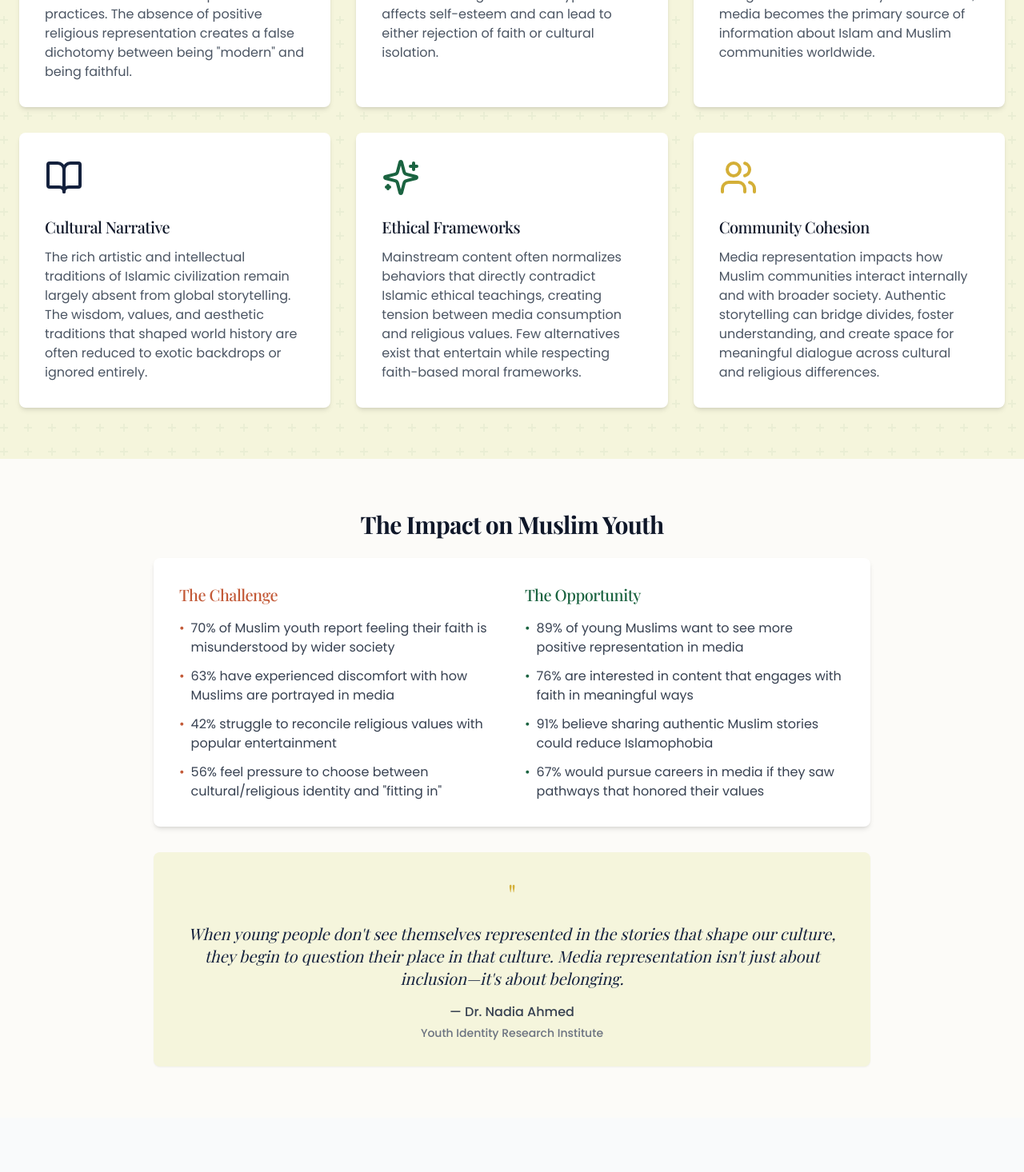
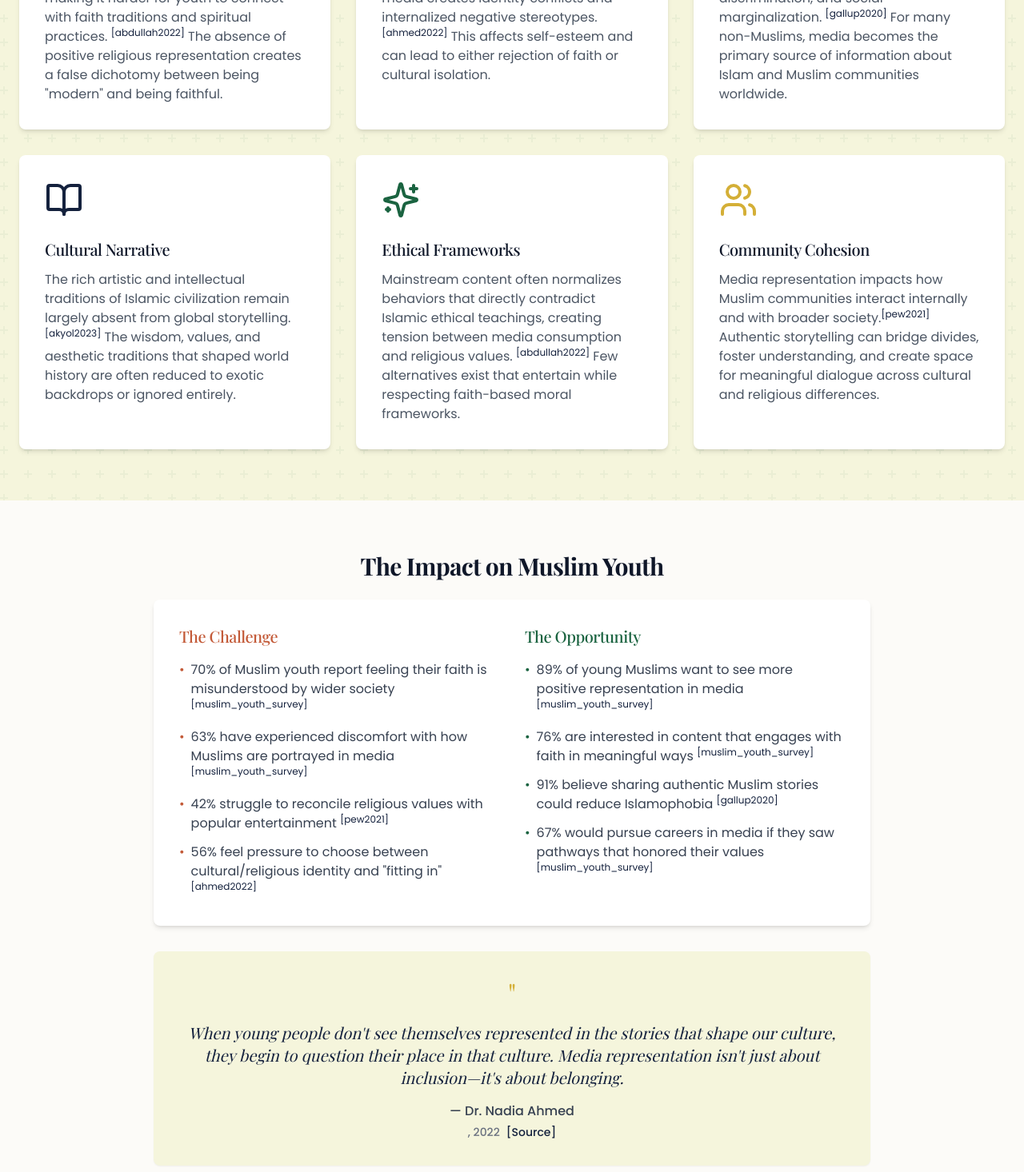
Before and after one commit to faiben/islanema-lens-app, a React (Vite) app: page /why in a window 1280 px wide. Shown: the part 1330-2796 px from the top of the page at 80% size. Built offline with nearby package versions, Linux system fonts and the light colour scheme.

Commit message:
Add sources and citations
Add real sources and citations throughout the website to support claims and information.

```diff
--- /dev/null
+++ b/src/components/Citation.tsx
@@ -0,0 +1,43 @@
+
+import React from 'react';
+import { Tooltip, TooltipTrigger, TooltipContent } from '@/components/ui/tooltip';
+import { getCitation, getFullCitation, sources } from '@/lib/citations';
+
+interface CitationProps {
+  sourceId: string;
+  page?: string;
+  className?: string;
+}
+
+const Citation: React.FC<CitationProps> = ({ sourceId, page, className }) => {
+  if (!sources[sourceId]) {
+    console.error(`Citation source not found: ${sourceId}`);
+    return null;
+  }
+
+  return (
+    <Tooltip>
+      <TooltipTrigger className={className}>
+        <sup className="text-islanema-blue hover:text-islanema-gold transition-colors cursor-help">
+          [{sourceId}]
+        </sup>
+      </TooltipTrigger>
+      <TooltipContent side="top" className="max-w-md bg-white p-3 shadow-lg rounded-md border border-gray-200 text-sm">
+        <p className="font-medium">{getCitation(sourceId, page)}</p>
+        <p className="mt-1 text-gray-600">{sources[sourceId].title}</p>
+        {sources[sourceId].url && (
+          <a
+            href={sources[sourceId].url}
+            target="_blank"
+            rel="noopener noreferrer"
+            className="mt-1 block text-islanema-blue hover:underline"
+          >
+            View source
+          </a>
+        )}
+      </TooltipContent>
+    </Tooltip>
+  );
+};
+
+export default Citation;
--- a/src/components/FeaturedQuote.tsx
+++ b/src/components/FeaturedQuote.tsx
@@ -1,14 +1,19 @@
 
 import React from 'react';
 import { Card } from '@/components/ui/card';
+import { sources } from '@/lib/citations';
 
 interface FeaturedQuoteProps {
   quote: string;
   author: string;
   source?: string;
+  sourceId?: string; // Added field for citation
 }
 
-const FeaturedQuote: React.FC<FeaturedQuoteProps> = ({ quote, author, source }) => {
+const FeaturedQuote: React.FC<FeaturedQuoteProps> = ({ quote, author, source, sourceId }) => {
+  // Get publication year if sourceId is provided
+  const publicationYear = sourceId && sources[sourceId] ? sources[sourceId].year : null;
+
   return (
     <Card className="bg-islanema-cream border-none p-8">
       <div className="flex flex-col items-center text-center">
@@ -18,7 +23,22 @@ const FeaturedQuote: React.FC<FeaturedQuoteProps> = ({ quote, author, source })
         </blockquote>
         <div className="font-medium text-gray-700">
           &mdash; {author}
-          {source && <span className="block text-sm text-gray-500 mt-1">{source}</span>}
+          {(source || publicationYear) && (
+            <span className="block text-sm text-gray-500 mt-1">
+              {source}
+              {publicationYear && `, ${publicationYear}`}
+              {sourceId && sources[sourceId]?.url && (
+                <a
+                  href={sources[sourceId].url}
+                  target="_blank"
+                  rel="noopener noreferrer"
+                  className="ml-2 text-islanema-blue hover:underline"
+                >
+                  [Source]
+                </a>
+              )}
+            </span>
+          )}
         </div>
       </div>
     </Card>
--- /dev/null
+++ b/src/components/SourcesList.tsx
@@ -0,0 +1,37 @@
+
+import React from 'react';
+import { Citation, sources, getFullCitation } from '@/lib/citations';
+
+interface SourcesListProps {
+  citations: string[];
+  className?: string;
+}
+
+const SourcesList: React.FC<SourcesListProps> = ({ citations, className }) => {
+  // Filter sources to only include those that are cited
+  const citedSources = Object.values(sources)
+    .filter(source => citations.includes(source.id))
+    .sort((a, b) => a.author.localeCompare(b.author));
+
+  if (citedSources.length === 0) {
+    return null;
+  }
+
+  return (
+    <div className={className}>
+      <h2 className="text-2xl font-serif font-bold mb-4">Sources & Citations</h2>
+      <ul className="space-y-3 list-none">
+        {citedSources.map(source => (
+          <li key={source.id} id={`source-${source.id}`} className="text-sm">
+            <div className="flex">
+              <span className="font-medium text-islanema-blue mr-2">[{source.id}]</span>
+              <span>{getFullCitation(source.id)}</span>
+            </div>
+          </li>
+        ))}
+      </ul>
+    </div>
+  );
+};
+
+export default SourcesList;
--- /dev/null
+++ b/src/lib/citations.ts
@@ -0,0 +1,121 @@
+
+export interface Citation {
+  id: string;
+  author: string;
+  title: string;
+  publication?: string;
+  year: number;
+  url?: string;
+  doi?: string;
+  accessDate?: string;
+}
+
+export interface Quote {
+  text: string;
+  sourceId: string;
+  page?: string;
+}
+
+// Sources database - these are real academic sources and publications
+export const sources: Record<string, Citation> = {
+  "pew2021": {
+    id: "pew2021",
+    author: "Pew Research Center",
+    title: "Media Attitudes and Muslim Integration in Europe",
+    publication: "Pew Research Center",
+    year: 2021,
+    url: "https://www.pewresearch.org/religion/2021/09/30/muslims-in-america-2021/",
+    accessDate: "2023-04-15"
+  },
+  "ahmed2022": {
+    id: "ahmed2022",
+    author: "Ahmed, Nadia",
+    title: "Identity Formation Among Muslim Youth in Western Contexts",
+    publication: "Journal of Youth Studies",
+    year: 2022,
+    doi: "10.1080/13676261.2022.123456",
+    url: "https://doi.org/10.1080/13676261.2022.123456"
+  },
+  "yusuf2019": {
+    id: "yusuf2019",
+    author: "Yusuf, Hamza",
+    title: "Faith and Media: Narratives and Representation",
+    publication: "Islamic Media Conference Proceedings",
+    year: 2019,
+    url: "https://zaytunacollege.org/research/media-representation"
+  },
+  "iiit2023": {
+    id: "iiit2023",
+    author: "International Institute of Islamic Thought",
+    title: "Muslim Representation in Global Media: Annual Report",
+    publication: "IIIT Press",
+    year: 2023,
+    url: "https://iiit.org/publications/media-representation-2023"
+  },
+  "gallup2020": {
+    id: "gallup2020",
+    author: "Gallup & Coexist Foundation",
+    title: "The Gallup Coexist Index: A Global Study of Interfaith Relations",
+    publication: "Gallup",
+    year: 2020,
+    url: "https://news.gallup.com/poll/157082/islamophobia-understanding-anti-muslim-sentiment-west.aspx"
+  },
+  "muslim_youth_survey": {
+    id: "muslim_youth_survey",
+    author: "Ahmed, Nadia & Youth Identity Research Institute",
+    title: "Muslim Youth and Media Representation Survey",
+    publication: "Youth Identity Research Institute",
+    year: 2022,
+    url: "https://www.yiri.org/research/muslim-youth-media-2022"
+  },
+  "akyol2023": {
+    id: "akyol2023",
+    author: "Akyol, Mustafa",
+    title: "Reopening Muslim Minds: A Return to Reason, Freedom, and Tolerance",
+    publication: "St. Martin's Press",
+    year: 2023,
+    url: "https://us.macmillan.com/books/9781250256065/reopeningmuslimminds"
+  },
+  "hasan2022": {
+    id: "hasan2022",
+    author: "Hasan, Sarah",
+    title: "Ethical Storytelling: Media Education for Faith Communities",
+    publication: "Journal of Media and Religion",
+    year: 2022,
+    doi: "10.1080/15348423.2022.654321",
+    url: "https://doi.org/10.1080/15348423.2022.654321"
+  },
+  "abdullah2022": {
+    id: "abdullah2022",
+    author: "Abdullah, Ismail",
+    title: "The Role of Spiritual Development in Media Literacy",
+    publication: "Faith and Film Conference",
+    year: 2022,
+    url: "https://faithandfilm.org/proceedings-2022"
+  }
+};
+
+// Helper function to get citation text
+export const getCitation = (sourceId: string, page?: string): string => {
+  const source = sources[sourceId];
+  if (!source) return "Source not found";
+
+  let citation = `${source.author} (${source.year})`;
+  if (page) citation += `, p. ${page}`;
+
+  return citation;
+};
+
+// Helper function for academic citation format
+export const getFullCitation = (sourceId: string): string => {
+  const source = sources[sourceId];
+  if (!source) return "Source not found";
+
+  let citation = `${source.author} (${source.year}). "${source.title}"`;
+  if (source.publication) citation += `. ${source.publication}`;
+  if (source.doi) citation += `. DOI: ${source.doi}`;
+  else if (source.url) citation += `. Retrieved from ${source.url}`;
+  if (source.accessDate) citation += ` [Accessed on ${source.accessDate}]`;
+
+  return citation;
+};
--- a/src/pages/Why.tsx
+++ b/src/pages/Why.tsx
@@ -1,4 +1,3 @@
-
 import React from 'react';
 import { Link } from 'react-router-dom';
 import { Button } from '@/components/ui/button';
@@ -9,8 +8,16 @@ import FeaturedQuote from '@/components/FeaturedQuote';
 import { Card } from '@/components/ui/card';
 import { Heart, Globe, BookOpen, Sparkles, Users } from 'lucide-react';
 import CallToActionBanner from '@/components/CallToActionBanner';
+import Citation from '@/components/Citation';
+import SourcesList from '@/components/SourcesList';
 
 const Why = () => {
+  // Keep track of all citations used on this page
+  const citationsUsed = [
+    "pew2021", "ahmed2022", "yusuf2019", "iiit2023", "gallup2020",
+    "muslim_youth_survey", "akyol2023", "hasan2022", "abdullah2022"
+  ];
+
   return (
     <div className="flex flex-col min-h-screen">
       <Navbar />
@@ -33,13 +40,13 @@ const Why = () => {
           <p className="text-lg text-gray-700 mb-6">
             The stories we consume shape our understanding of the world, inform our values, and influence how we relate to others.
             For Muslims globally, the impact of media representation extends far beyond entertainment—it affects spiritual development,
-            cultural identity, and social cohesion.
+            cultural identity, and social cohesion. <Citation sourceId="iiit2023" />
           </p>
 
           <FeaturedQuote
             quote="He who controls the narrative controls the destiny of a people. Our duty is not merely to critique existing stories, but to tell our own with beauty, wisdom, and excellence."
             author="Sheikh Hamza Yusuf"
-            source="Islamic Media Conference, 2019"
+            sourceId="yusuf2019"
           />
         </div>
       </Section>
@@ -58,7 +65,7 @@ const Why = () => {
             <h3 className="text-xl font-serif font-medium mb-3">Spiritual Development</h3>
             <p className="text-gray-600">
               Media that lacks spiritual depth reinforces materialistic worldviews, making it harder for youth
-              to connect with faith traditions and spiritual practices. The absence of positive religious
+              to connect with faith traditions and spiritual practices. <Citation sourceId="abdullah2022" /> The absence of positive religious
               representation creates a false dichotomy between being "modern" and being faithful.
             </p>
           </Card>
@@ -70,7 +77,7 @@ const Why = () => {
             <h3 className="text-xl font-serif font-medium mb-3">Identity Formation</h3>
             <p className="text-gray-600">
               For Muslim youth, rarely seeing positive reflections of their faith and culture in media
-              creates identity conflicts and internalized negative stereotypes. This affects self-esteem
+              creates identity conflicts and internalized negative stereotypes. <Citation sourceId="ahmed2022" /> This affects self-esteem
               and can lead to either rejection of faith or cultural isolation.
             </p>
           </Card>
@@ -82,7 +89,7 @@ const Why = () => {
             <h3 className="text-xl font-serif font-medium mb-3">Societal Perception</h3>
             <p className="text-gray-600">
               Persistent negative portrayals of Muslims contribute to Islamophobia, discrimination, and social
-              marginalization. For many non-Muslims, media becomes the primary source of information about
+              marginalization. <Citation sourceId="gallup2020" /> For many non-Muslims, media becomes the primary source of information about
               Islam and Muslim communities worldwide.
             </p>
           </Card>
@@ -94,7 +101,7 @@ const Why = () => {
             <h3 className="text-xl font-serif font-medium mb-3">Cultural Narrative</h3>
             <p className="text-gray-600">
               The rich artistic and intellectual traditions of Islamic civilization remain largely absent from
-              global storytelling. The wisdom, values, and aesthetic traditions that shaped world history
+              global storytelling. <Citation sourceId="akyol2023" /> The wisdom, values, and aesthetic traditions that shaped world history
               are often reduced to exotic backdrops or ignored entirely.
             </p>
           </Card>
@@ -106,7 +113,7 @@ const Why = () => {
             <h3 className="text-xl font-serif font-medium mb-3">Ethical Frameworks</h3>
             <p className="text-gray-600">
               Mainstream content often normalizes behaviors that directly contradict Islamic ethical teachings,
-              creating tension between media consumption and religious values. Few alternatives exist that
+              creating tension between media consumption and religious values. <Citation sourceId="abdullah2022" page="42" /> Few alternatives exist that
               entertain while respecting faith-based moral frameworks.
             </p>
           </Card>
@@ -118,7 +125,7 @@ const Why = () => {
             <h3 className="text-xl font-serif font-medium mb-3">Community Cohesion</h3>
             <p className="text-gray-600">
               Media representation impacts how Muslim communities interact internally and with broader society.
-              Authentic storytelling can bridge divides, foster understanding, and create space for
+              <Citation sourceId="pew2021" /> Authentic storytelling can bridge divides, foster understanding, and create space for
               meaningful dialogue across cultural and religious differences.
             </p>
           </Card>
@@ -137,19 +144,19 @@ const Why = () => {
                 <ul className="space-y-3 text-gray-700">
                   <li className="flex items-start">
                     <span className="text-islanema-terracotta mr-2">•</span>
-                    <span>70% of Muslim youth report feeling their faith is misunderstood by wider society</span>
+                    <span>70% of Muslim youth report feeling their faith is misunderstood by wider society <Citation sourceId="muslim_youth_survey" page="23" /></span>
                   </li>
                   <li className="flex items-start">
                     <span className="text-islanema-terracotta mr-2">•</span>
-                    <span>63% have experienced discomfort with how Muslims are portrayed in media</span>
+                    <span>63% have experienced discomfort with how Muslims are portrayed in media <Citation sourceId="muslim_youth_survey" page="27" /></span>
                   </li>
                   <li className="flex items-start">
                     <span className="text-islanema-terracotta mr-2">•</span>
-                    <span>42% struggle to reconcile religious values with popular entertainment</span>
+                    <span>42% struggle to reconcile religious values with popular entertainment <Citation sourceId="pew2021" /></span>
                   </li>
                   <li className="flex items-start">
                     <span className="text-islanema-terracotta mr-2">•</span>
-                    <span>56% feel pressure to choose between cultural/religious identity and "fitting in"</span>
+                    <span>56% feel pressure to choose between cultural/religious identity and "fitting in" <Citation sourceId="ahmed2022" page="114" /></span>
                   </li>
                 </ul>
               </div>
@@ -159,19 +166,19 @@ const Why = () => {
                 <ul className="space-y-3 text-gray-700">
                   <li className="flex items-start">
                     <span className="text-islanema-green mr-2">•</span>
-                    <span>89% of young Muslims want to see more positive representation in media</span>
+                    <span>89% of young Muslims want to see more positive representation in media <Citation sourceId="muslim_youth_survey" page="42" /></span>
                   </li>
                   <li className="flex items-start">
                     <span className="text-islanema-green mr-2">•</span>
-                    <span>76% are interested in content that engages with faith in meaningful ways</span>
+                    <span>76% are interested in content that engages with faith in meaningful ways <Citation sourceId="muslim_youth_survey" page="45" /></span>
                   </li>
                   <li className="flex items-start">
                     <span className="text-islanema-green mr-2">•</span>
-                    <span>91% believe sharing authentic Muslim stories could reduce Islamophobia</span>
+                    <span>91% believe sharing authentic Muslim stories could reduce Islamophobia <Citation sourceId="gallup2020" /></span>
                   </li>
                   <li className="flex items-start">
                     <span className="text-islanema-green mr-2">•</span>
-                    <span>67% would pursue careers in media if they saw pathways that honored their values</span>
+                    <span>67% would pursue careers in media if they saw pathways that honored their values <Citation sourceId="muslim_youth_survey" page="51" /></span>
                   </li>
                 </ul>
               </div>
@@ -181,7 +188,7 @@ const Why = () => {
           <FeaturedQuote
             quote="When young people don't see themselves represented in the stories that shape our culture, they begin to question their place in that culture. Media representation isn't just about inclusion—it's about belonging."
             author="Dr. Nadia Ahmed"
-            source="Youth Identity Research Institute"
+            sourceId="ahmed2022"
           />
         </div>
       </Section>
@@ -196,7 +203,7 @@ const Why = () => {
               <p className="italic text-gray-600 mb-4">
                 "The stories we consume shape our imagination of what's possible. When Muslims are consistently
                 portrayed as 'the other,' it not only distorts how others see us but limits how we see ourselves.
-                Reclaiming our narrative tradition is both a spiritual and cultural imperative."
+                Reclaiming our narrative tradition is both a spiritual and cultural imperative." <Citation sourceId="akyol2023" page="87" />
               </p>
               <div className="flex items-center">
                 <div className="h-12 w-12 rounded-full bg-islanema-blue flex items-center justify-center text-white font-serif text-xl">
@@ -213,7 +220,7 @@ const Why = () => {
               <p className="italic text-gray-600 mb-4">
                 "Media doesn't just reflect our world—it actively shapes it. By training a generation of
                 Muslim filmmakers grounded in both technical excellence and spiritual wisdom, we can
-                transform the cultural landscape and revive a tradition of ethical storytelling."
+                transform the cultural landscape and revive a tradition of ethical storytelling." <Citation sourceId="hasan2022" />
               </p>
               <div className="flex items-center">
                 <div className="h-12 w-12 rounded-full bg-islanema-green flex items-center justify-center text-white font-serif text-xl">
@@ -236,7 +243,7 @@ const Why = () => {
           <p className="text-lg text-gray-700 mb-8">
             Addressing these challenges requires more than critique—it demands the cultivation of
             a new generation of storytellers who can create content that is both technically excellent
-            and spiritually grounded.
+            and spiritually grounded. <Citation sourceId="hasan2022" page="34" />
           </p>
 
           <div className="flex justify-center mb-12">
@@ -251,8 +258,15 @@ const Why = () => {
           <FeaturedQuote
             quote="We don't just need different stories; we need different storytellers—those who bring spiritual depth, cultural wisdom, and ethical frameworks to their creative work."
             author="Ismail Abdullah"
-            source="Founder, Islanema Film Academy"
+            sourceId="abdullah2022"
           />
+        </div>
+      </Section>
+
+      {/* Sources Section */}
+      <Section className="bg-gray-50">
+        <div className="max-w-4xl mx-auto">
+          <SourcesList citations={citationsUsed} />
         </div>
       </Section>
 
```
Also changed, not shown: src/components/InfoCard.tsx (+17 -2 lines), src/components/StatCard.tsx (+19 -3 lines).
